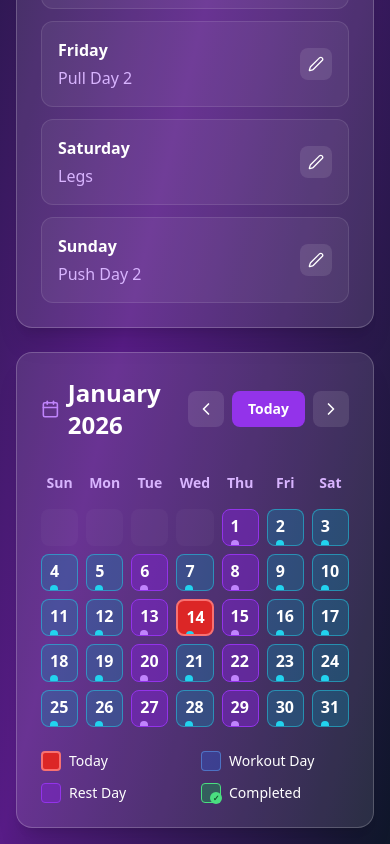
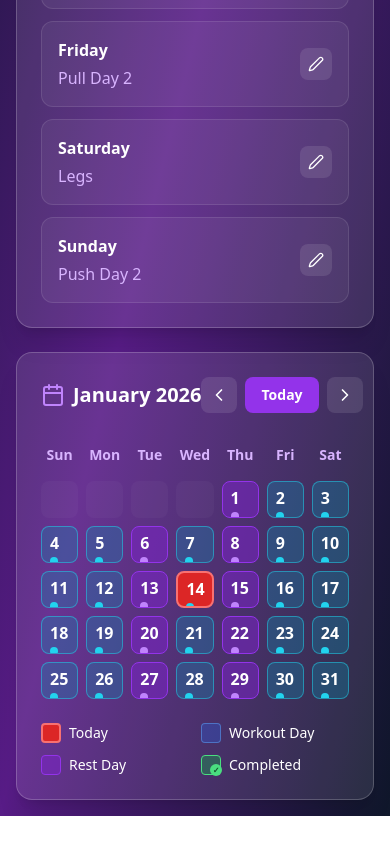
Before and after one commit to gevoglanyan/GymTracker, a React (Vite) app: page / in a window 390 px wide. Shown: the part 742-1586 px from the top of the page. After the commit the page ends 1558 px from the top, so only its background shows below. Built offline with nearby package versions, Linux system fonts and the light colour scheme.

Commit message:
Font Fix for Mobile

```diff
--- a/src/GymTracker.jsx
+++ b/src/GymTracker.jsx
@@ -454,7 +454,7 @@ export default function GymTracker() {
 
             <div className="bg-white/10 rounded-2xl p-6 border border-white/20 shadow-xl">
               <div className="flex justify-between items-center mb-6">
-                <h2 className="text-2xl font-bold text-white flex items-center gap-2">
+                <h2 className="text-xl sm:text-2xl font-bold text-white flex items-center gap-2 whitespace-nowrap">
                   <Calendar className="w-6 h-6 text-purple-400" />
                   {currentMonth.toLocaleDateString("en-US", { month: "long", year: "numeric" })}
                 </h2>
```
